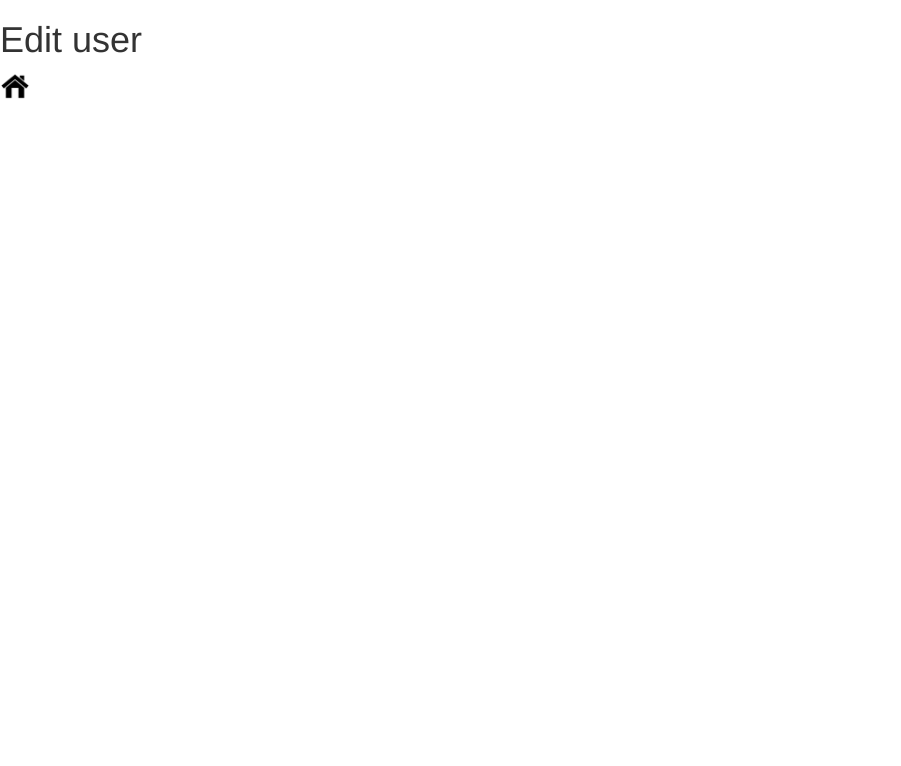
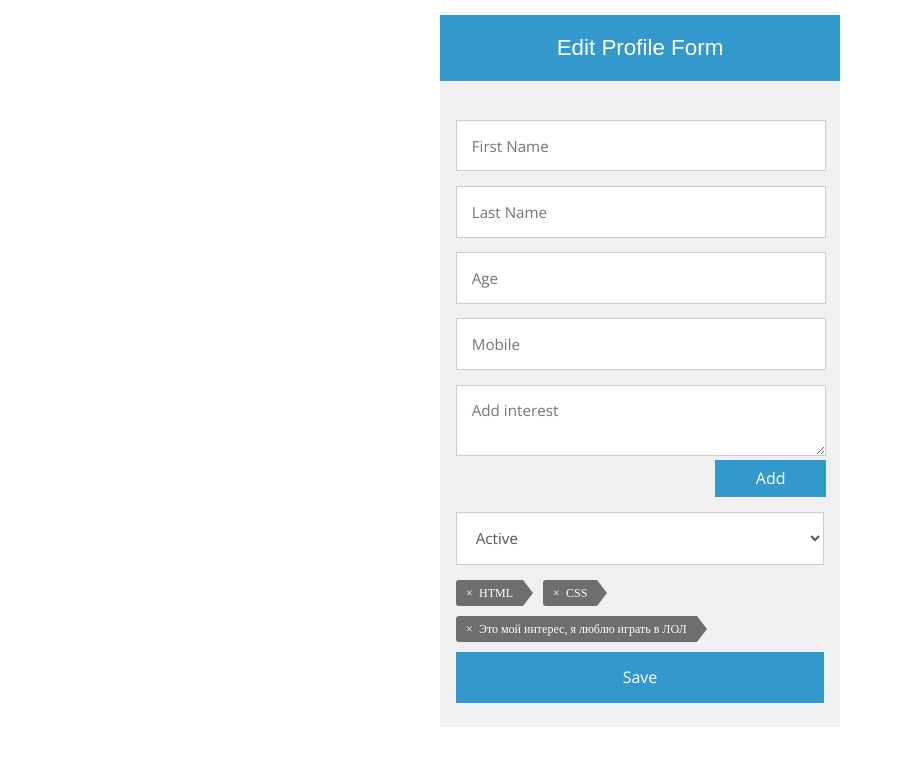
Before and after one commit to oxrc/itstep_jscript_1614, a website: page edituser.html in a window 1280 px wide. Shown: the whole page, without its empty margins (0-901 px from the left). Drawn offline with nearby package versions, Linux system fonts and the light colour scheme.

Commit message:
added edit profile form

```diff
--- /dev/null
+++ b/assets/css/editUser.css
@@ -0,0 +1,216 @@
+@import url(https://fonts.googleapis.com/css?family=Open+Sans:300,400,700);
+
+/* css class for the edit profile generated errors */
+.profilepress-edit-profile-status {
+  width: 400px;
+  text-align: center;
+  background-color: #e74c3c;
+  color: #ffffff;
+  border: medium none;
+  border-radius: 4px;
+  font-size: 17px;
+  font-weight: normal;
+  line-height: 1.4;
+  padding: 8px 5px;
+  margin: auto;
+}
+
+#addButton {
+  margin-left: 70.5%;
+  width: 30%;
+  background: #3399cc;
+  border: 0;
+  padding: 2%;
+  font-family: 'Open Sans', sans-serif;
+  font-size: 100%;
+  color: #fff;
+  cursor: pointer;
+  transition: background .3s;
+  -webkit-transition: background .3s;
+  margin-bottom: 4%;
+}
+
+.memo-edprofile-success {
+  width: 400px;
+  text-align: center;
+  background-color: #2ecc71;
+  color: #ffffff;
+  border: medium none;
+  border-radius: 4px;
+  font-size: 17px;
+  font-weight: normal;
+  line-height: 1.4;
+  padding: 8px 5px;
+  margin: auto;
+}
+
+#sc-edprofile {
+  background: #f0f0f0;
+  width: 400px;
+  margin: 0 auto;
+  margin-top: 10px;
+  margin-bottom: 2%;
+  transition: opacity 1s;
+  -webkit-transition: opacity 1s;
+}
+
+#sc-edprofile h1 {
+  background: #3399cc;
+  padding: 20px 0;
+  font-size: 140%;
+  font-weight: 300;
+  text-align: center;
+  color: #fff;
+}
+
+div#sc-edprofile .sc-container {
+  background: #f0f0f0;
+  padding: 6% 4%;
+}
+
+div#sc-edprofile input[type="email"],
+div#sc-edprofile input[type="text"],
+div#sc-edprofile input[type="password"],
+div#sc-edprofile input[type="number"],
+div#sc-edprofile select {
+  width: 92%;
+  background: #fff;
+  margin-bottom: 4%;
+  border: 1px solid #ccc;
+  padding: 4%;
+  font-family: 'Open Sans', sans-serif;
+  font-size: 95%;
+  color: #555;
+}
+
+div#sc-edprofile textarea{
+   width: 92%;
+  background: #fff;
+  margin-bottom: 0%;
+  border: 1px solid #ccc;
+  padding: 4%;
+  font-family: 'Open Sans', sans-serif;
+  font-size: 95%;
+  color: #555;
+}
+
+div#sc-edprofile select {
+  width: 100%;
+}
+
+div#sc-edprofile textarea {
+  height: 40px;
+}
+
+div#sc-edprofile input[type="submit"] {
+  width: 100%;
+  background: #3399cc;
+  border: 0;
+  padding: 4%;
+  font-family: 'Open Sans', sans-serif;
+  font-size: 100%;
+  color: #fff;
+  cursor: pointer;
+  transition: background .3s;
+  -webkit-transition: background .3s;
+}
+
+div#sc-edprofile input[type="submit"]:hover {
+  background: #2288bb;
+}
+
+
+/* TAGS */
+
+ul li {
+  font: 12px/1.5 'PT Sans', serif;
+  margin: 0%;
+}
+
+.tags {
+  list-style: none;
+  margin: 0;
+  overflow: hidden;
+  padding: 0;
+}
+
+.tags li {
+  float: left;
+}
+
+.tag {
+  background: #6E6E6E;
+  border-radius: 3px 0 0 3px;
+  color: #fff;
+  display: inline-block;
+  height: 26px;
+  line-height: 26px;
+  padding: 0 20px 0 23px;
+  position: relative;
+  margin: 0 10px 10px 0;
+  text-decoration: none;
+  -webkit-transition: color 0.2s;
+}
+
+.tag::before {
+  background: #fff;
+  content: '×';
+  height: 0px;
+  left: 10px;
+  position: absolute;
+  width: 6px;
+  top: 0px;
+}
+
+
+.tag::after {
+  background: #f0f0f0;
+  border-bottom: 13px solid transparent;
+  border-left: 10px solid #6E6E6E;
+  border-top: 13px solid transparent;
+  content: '';
+  position: absolute;
+  right: 0;
+  top: 0;
+}
+
+.tag:hover {
+  background-color: crimson;
+  color: white;
+}
+
+.tag:hover::after {
+   border-left-color: crimson;
+}
+
+#cross {
+  color: #fff;
+  width: 7%;
+}
+
+/* close tag
+
+.close {
+  right: 14px;
+  top: 14px;
+  width: 14px;
+  height: 14px;
+  opacity: 0.5;
+}
+.close:hover {
+  opacity: 1;
+}
+.close:before, .close:after {
+  position: absolute;
+  content: ' ';
+  height: 18px;
+  width: 2px;
+  background-color: red;
+}
+.close:before {
+  transform: rotate(45deg);
+}
+.close:after {
+  transform: rotate(-45deg);
+}
+*/
--- a/edituser.html
+++ b/edituser.html
@@ -2,76 +2,37 @@
 <html lang="en">
 
 <head>
-    <meta charset="UTF-8">
-    <title>Edit User</title>
-    <link rel='stylesheet prefetch' href='https://maxcdn.bootstrapcdn.com/bootstrap/3.3.5/css/bootstrap.min.css'>
-
+  <meta charset="UTF-8">
+  <title>Edit User</title>
+  <link rel="stylesheet" href="vendor/purecss/pure.css">
+  <script type="text/javascript" src="vendor/vuejs/vue.js"></script>
+  <link rel="stylesheet" href="assets/css/editUser.css">
 </head>
 
 <body>
-    <h1>Edit user</h1>
+  <div id="sc-edprofile">
+    <h1>Edit Profile Form</h1>
+    <div class="sc-container">
+      <input type="text" placeholder="First Name" />
+      <input type="text" placeholder="Last Name" />
+      <input type="number" placeholder="Age" />
+      <input type="text" placeholder="Mobile" />
 
-    <a href="#"><img src="img/home.png" width="30" alt=""></a>
+      <textarea placeholder="Add interest" /></textarea>
+      <button id="addButton">Add</button>
+      <select>
+      <option value="">Active</option>
+      <option value="">Non Active</option>
+    </select>
 
-    <div class="panel-body" id="app">
-
-        <table class="table table-hover">
-            <thead>
-                <tr>
-                    <th style="width: 20px;">No.</th>
-                    <th>Interest</th>
-
-                    <th style="width: 130px;"></th>
-                </tr>
-            </thead>
-            <tbody v-sortable.tr="rows">
-                <tr v-for="row in rows" track-by="$index">
-                    <td>
-                        {{ $index +1 }}
-                    </td>
-                    <td>
-                        <input class="form-control" v-model="row.description" />
-                    </td>
-                    <td>
-                        <button class="btn btn-primary btn-xs" @click="addRow($index)">add row</button>
-                        <button class="btn btn-danger btn-xs" @click="removeRow($index)">remove row</button>
-                    </td>
-                </tr>
-            </tbody>
-        </table>
-        <form>
-            <table class="table table-hover">
-                <tr>
-                    <td>
-                        First name
-                    </td>
-                    <td>
-                        <input type="text" name="firstname">
-                    </td>
-                </tr>
-                <tr>
-                    <td>
-                        Last name
-                    </td>
-                    <td>
-                        <input class="input_form" type="text" name="lastname">
-
-                    </td>
-                </tr>
-                <tr>
-                    <td>
-                        Mobile phone
-                    </td>
-                    <td>
-                        <input type="text" name="name" id="name" value="" size="12" tabindex="1" />
-                    </td>
-                </tr>
-            </table>
-            <button @click="getData()">SUBMIT DATA</button>
-
+  <ul class="tags">
+        <li><a href="#" class="tag">HTML</a></li>
+        <li><a href="#" class="tag">CSS</a></li>
+        <li><a href="#" class="tag">Это мой интерес, я люблю играть в ЛОЛ</a></li>
+      </ul>
+      <input type="submit" value="Save" />
     </div>
-    <script src='https://cdnjs.cloudflare.com/ajax/libs/vue/1.0.28/vue.min.js'></script>
-    <script src="edituser.js"></script>
+  </div>
 
 </body>
 
--- a/edituser.js
+++ b/edituser.js
@@ -1,13 +1,4 @@
-Vue.filter('currencyDisplay', {
-    read: function (val) {
-        if (val > 0) {
-            return accounting.formatMoney(val, "$", 2, ".", ",");
-        }
-    },
-    write: function (val, oldVal) {
-        return accounting.unformat(val, ",");
-    }
-});
+
 var vm = new Vue({
     el: '#app',
     data: {
@@ -26,16 +17,6 @@ var vm = new Vue({
         },
         removeRow: function (index) {
             this.rows.splice(index, 1);
-        },
-        getData: function () {
-            $.ajax({
-                context: this,
-                type: "POST",
-                data: {
-                    rows: this.rows
-                },
-                url: "/api/data"
-            });
         }
     }
 });
```
Also changed, not shown: assets/css/listing.css (+7 -2 lines), design/img/black-x-png-27.png (added).
